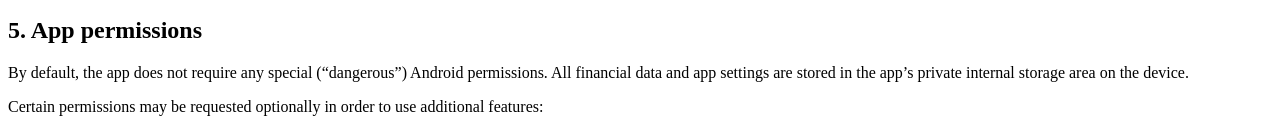
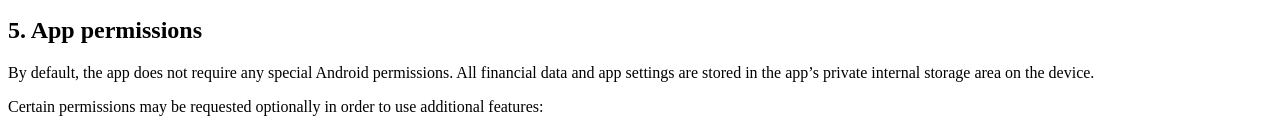
Before and after one commit to Ajyrek/ajyrek.github.io, a plain HTML site: page privacy.html in a window 1280 px wide. Shown: the part 620-752 px from the top of the page. Drawn offline with Linux system fonts and the light colour scheme.

Commit message:
Update privacy.html

```diff
--- a/privacy.html
+++ b/privacy.html
@@ -54,7 +54,7 @@ sent to the app developer or to any external servers.</p>
 </ul>
 
 <h2>5. App permissions</h2>
-<p>By default, the app does not require any special (“dangerous”) Android
+<p>By default, the app does not require any special Android
 permissions. All financial data and app settings are stored in the app’s private
 internal storage area on the device.</p>
 
```
